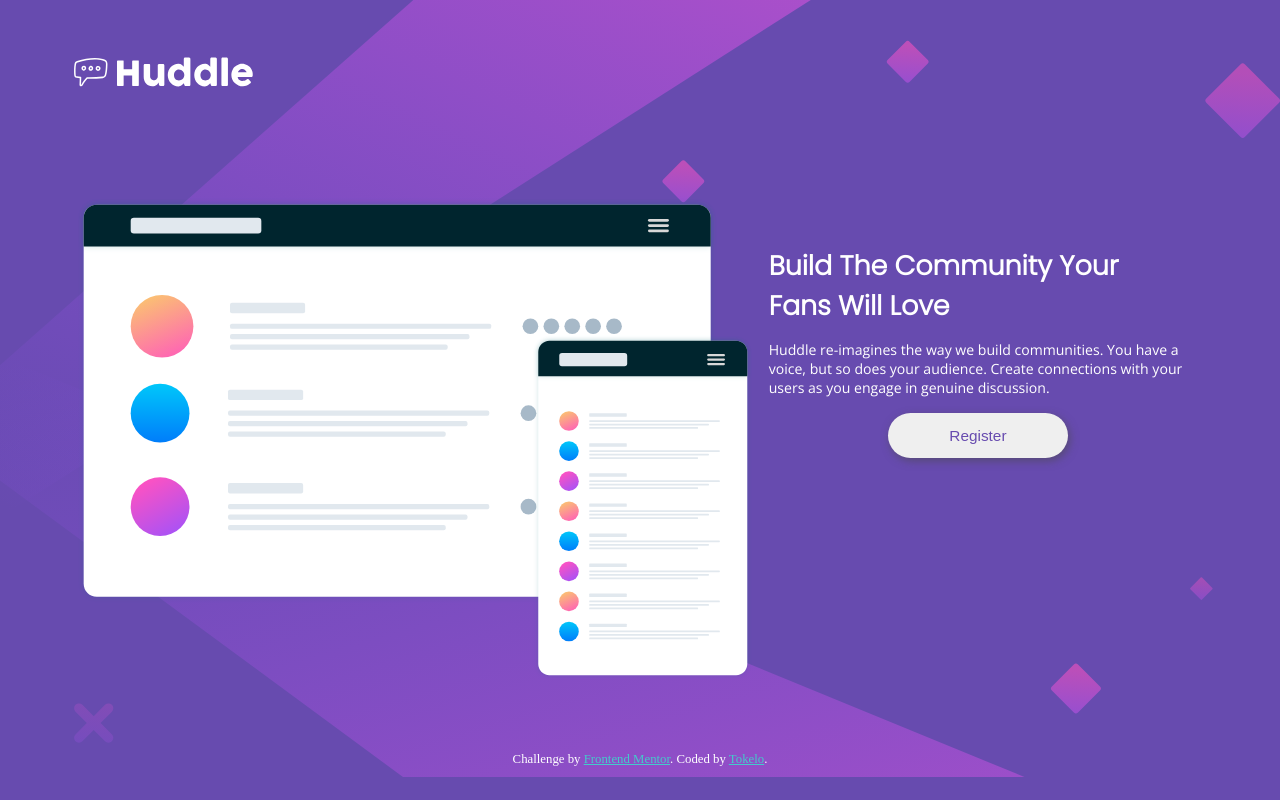
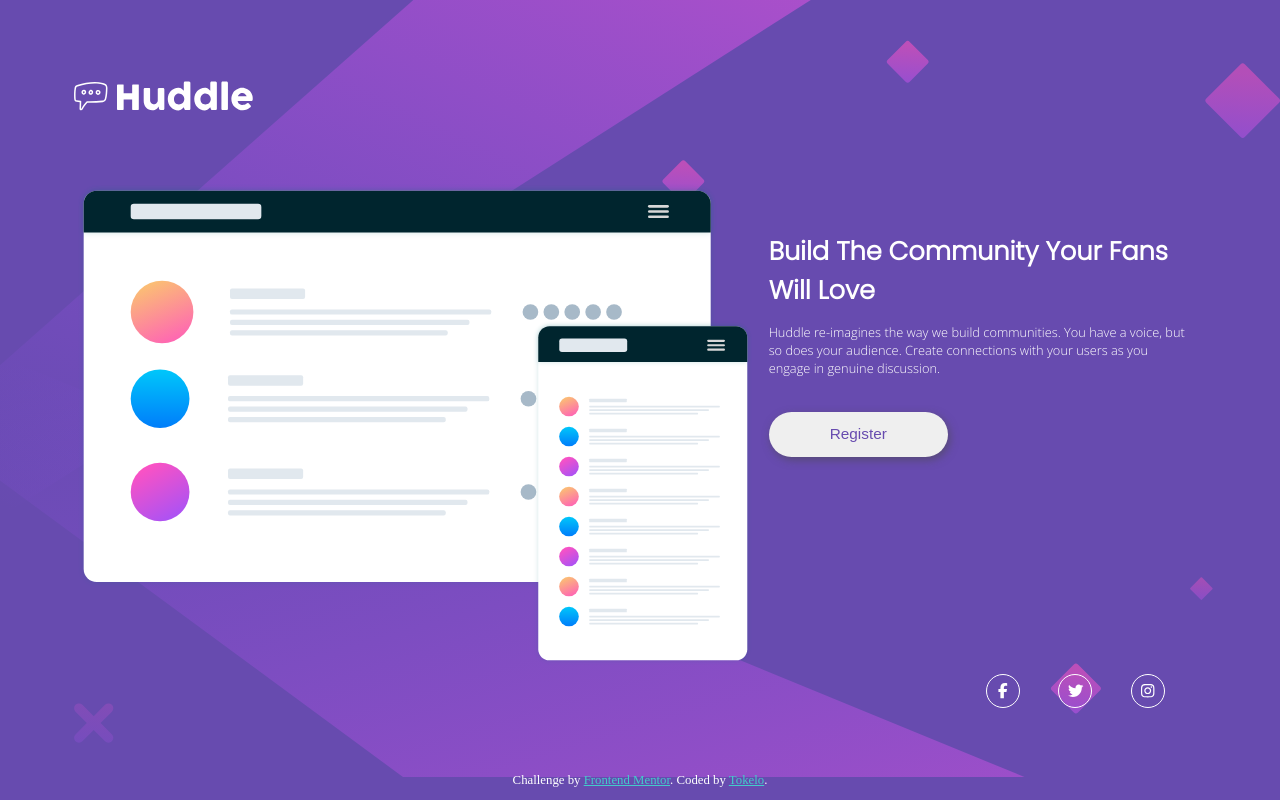
Before and after one commit to Kennedy-was-taken/landing-page-with-single-introductory, an Angular app: page / in a window 1280 px wide. Built offline with nearby package versions, Linux system fonts and the light colour scheme.

Commit message:
content icons added

```diff
--- a/package.json
+++ b/package.json
@@ -19,6 +19,10 @@
     "@angular/platform-browser-dynamic": "^17.0.0",
     "@angular/router": "^17.0.0",
     "@fortawesome/angular-fontawesome": "^0.14.1",
+    "@fortawesome/fontawesome-svg-core": "^6.5.1",
+    "@fortawesome/free-brands-svg-icons": "^6.5.1",
+    "@fortawesome/free-regular-svg-icons": "^6.5.1",
+    "@fortawesome/free-solid-svg-icons": "^6.5.1",
     "rxjs": "~7.8.0",
     "tslib": "^2.3.0",
     "zone.js": "~0.14.2"
--- a/src/app/app.component.css
+++ b/src/app/app.component.css
@@ -50,7 +50,15 @@ p{
 
     .grid-container{
         display: grid;
-        grid-template-rows: 11vw 1fr 4.5vw;
+        grid-template-rows: 15% 1fr 5%;
+    }
+
+    .grid-item2{
+        padding-top: 6vw;
+    }
+
+    footer{
+        margin-top: 1vw;
     }
 
     img{
@@ -76,7 +84,7 @@ p{
 
     .grid-container{
         display: grid;
-        grid-template-rows: 6rem 1fr 3rem;
+        grid-template-rows: 15% 1fr 5%;
     }
 
     nav{
@@ -87,6 +95,7 @@ p{
     .grid-item2{
         margin-left: 4.8rem;
         margin-right: 4.8rem;
+        padding-top: 5vw;
     }
 
     img{
@@ -94,6 +103,10 @@ p{
     }
 
     .attribution{
-        font-size: 0.8rem;
+        font-size: 1vw;
+    }
+
+    footer{
+        margin-top: 1vw;
     }
 }
--- a/src/app/app.module.ts
+++ b/src/app/app.module.ts
@@ -1,6 +1,7 @@
 import { NgModule } from '@angular/core';
 import { BrowserModule } from '@angular/platform-browser';
 
+import { FontAwesomeModule } from '@fortawesome/angular-fontawesome';
 import { AppRoutingModule } from './app-routing.module';
 import { AppComponent } from './app.component';
 import { ContentComponent } from './content/content.component';
@@ -12,7 +13,8 @@ import { ContentComponent } from './content/content.component';
   ],
   imports: [
     BrowserModule,
-    AppRoutingModule
+    AppRoutingModule,
+    FontAwesomeModule
   ],
   providers: [],
   bootstrap: [AppComponent]
--- a/src/app/content/content.component.css
+++ b/src/app/content/content.component.css
@@ -5,9 +5,8 @@
 
 @font-face {
     font-family: 'Open-sans';
-    src: url('../../assets/fonts/Open_Sans/static/OpenSans-Regular.ttf');
+    src: url('../../assets/fonts/Open_Sans/static/OpenSans-Light.ttf');
 }
-
 
 .container, main{
     display: flex;
@@ -42,7 +41,6 @@ header > p{
 
 section > p{
     font-family: 'Open-sans';
-    font-weight: 400;
     padding-left: 0.4rem;
     padding-right: 0.4rem;
     font-size: 4.5vw;
@@ -57,23 +55,40 @@ section > p{
 button{
     border: 0px solid;
     border-radius: 4rem;
-    width: 45vw;
+    width: 65vw;
     height: 10vw;
     color: var(--Violet);
     box-shadow: 2px 3px 8px rgba(75, 74, 74, 0.575);
     font-size: 3.5vw;
 }
 
-button:hover{
-    background-color: var(--Soft-Magenta);
+.icon-container{
+    display: flex;
+    justify-content: center;
+    margin-top: 12vw;
+}
+
+fa-icon{
+    display: flex;
+    flex-direction: row;
+    justify-content: center;
+    align-items: center;
+    font-size: 4vw;
     color: white;
-    transition-property: background-color;
-    transition-duration: 0.5s;
-    transition-timing-function: ease;
+    border: 1px solid white;
+    height: 9.5vw;
+    width: 9.5vw;
+    border-radius: 8.5vw;
+    margin-right: 3vw;
 }
 
 /* for screens => 481px */
 @media (min-width : 481px)  {
+
+    .container{
+        display: grid;
+        grid-template-rows: 92% 8%;
+    }
 
     main{
         display: grid;
@@ -115,9 +130,39 @@ button:hover{
     }
 
     button:hover{
-        transition-property: none;
-        transition-duration: unset;
-        transition-timing-function: unset;
+        background-color: var(--Soft-Magenta);
+        color: white;
+        transition-property: background-color;
+        transition-duration: 0.5s;
+        transition-timing-function: ease;
+        cursor: pointer;
+    }
+
+    .button-container{
+        justify-content: left;
+    }
+
+    .icon-container{
+        margin-top: 0px;
+        justify-content: end;
+    }
+
+    fa-icon{
+        font-size: 1.2vw;
+        height: 2.5vw;
+        width: 2.5vw;
+        border-radius: 1.5vw;
+        border: 1px solid white;
+    }
+
+    fa-icon:hover{
+        color: var(--Soft-Magenta);
+        border: 1px solid var(--Soft-Magenta);
+        transition-property: background-color;
+        transition-duration: 0.5s;
+        transition-timing-function: ease;
+        cursor: pointer;
+
     }
 
 }
@@ -136,4 +181,16 @@ button:hover{
         padding-top: 3rem;
     }
 
+    header > p{
+        font-size: 2vw;
+    }
+
+    section > p{
+        font-size: 1vw;
+    }
+
+    .button-container{
+        margin-top: 1.5vw;
+    }
+
 }
--- a/src/app/content/content.component.html
+++ b/src/app/content/content.component.html
@@ -26,5 +26,17 @@
 
   <section class="icon-container">
 
+    <div class="round-border">
+      <fa-icon [icon]="['fab','facebook-f']"></fa-icon>
+    </div>
+
+    <div class="round-border">
+      <fa-icon [icon]="['fab','twitter']"></fa-icon>
+    </div>
+
+    <div class="round-border">
+      <fa-icon [icon]="['fab','instagram']"></fa-icon>
+    </div>
+
   </section>
 </div>
--- a/src/app/content/content.component.ts
+++ b/src/app/content/content.component.ts
@@ -1,4 +1,6 @@
 import { Component } from '@angular/core';
+import { FontAwesomeModule, FaIconLibrary } from '@fortawesome/angular-fontawesome';
+import { faFacebookF, faTwitter, faInstagram } from '@fortawesome/free-brands-svg-icons';
 
 @Component({
   selector: 'app-content',
@@ -7,4 +9,7 @@ import { Component } from '@angular/core';
 })
 export class ContentComponent {
 
+    constructor(library : FaIconLibrary) {
+        library.addIcons(faFacebookF, faTwitter, faInstagram);
+    }
 }
```
Also changed, not shown: 1 other file (tests, documents, lock files or other folders).
